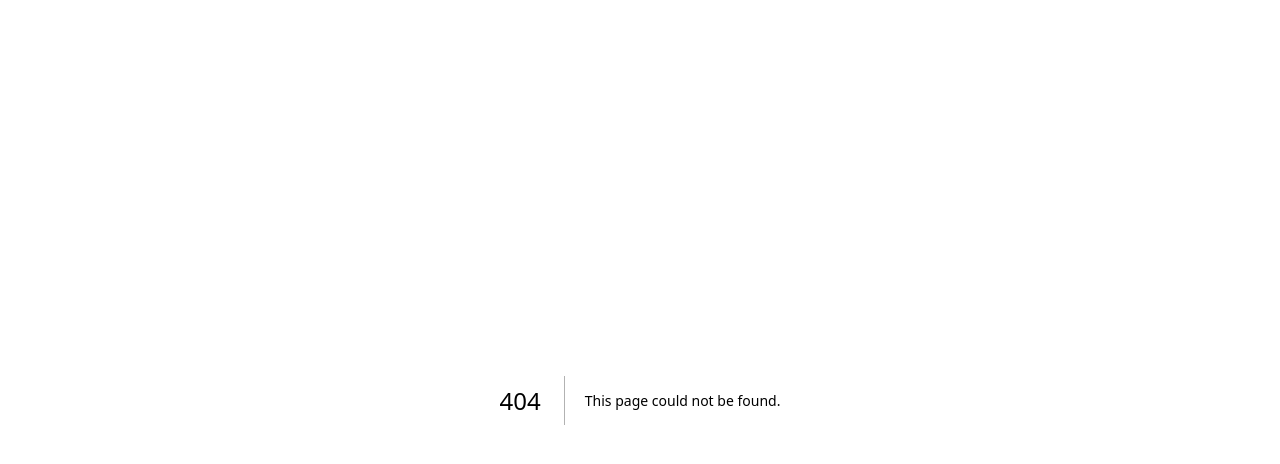
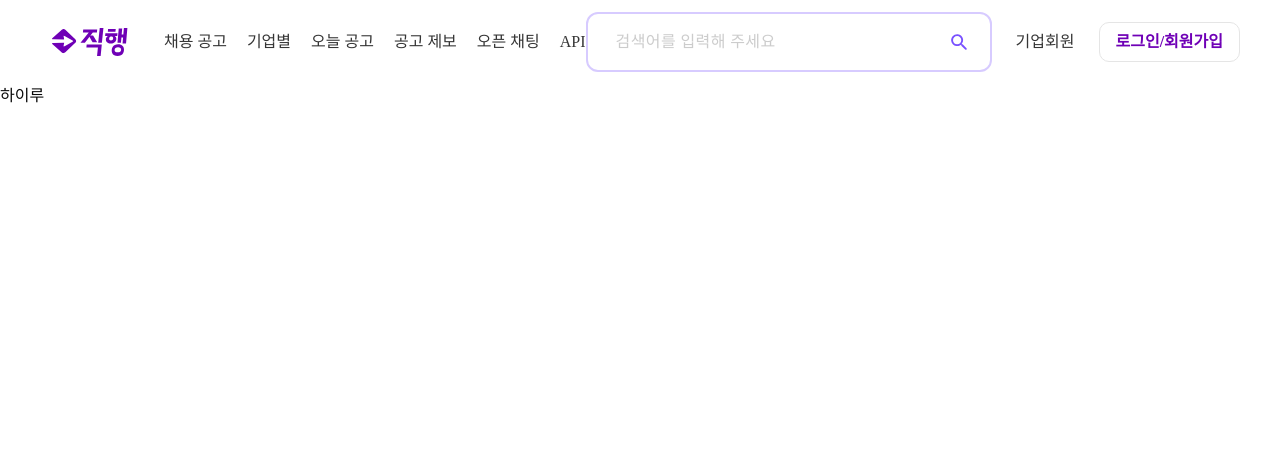
Before and after one commit to zighangbok/Frontend, a Next.js app: page /jobs in a window 1280 px wide. Before the commit this address had no page. Shown: the top 464 px of the page. Built offline with nearby package versions, Linux system fonts and the light colour scheme; a web font is replaced by a local one.

Commit message:
feat: 헤더 구현

```diff
--- /dev/null
+++ b/src/app/jobs/page.tsx
@@ -0,0 +1,10 @@
+import Header from '@/components/header';
+
+export default function Jobs() {
+  return (
+    <div>
+      <Header />
+      하이루
+    </div>
+  );
+}
--- /dev/null
+++ b/src/components/header/index.tsx
@@ -0,0 +1,71 @@
+'use client';
+
+import { useRouter } from 'next/navigation';
+import Image from 'next/image';
+
+export default function Header() {
+  const router = useRouter();
+
+  // 헤더 좌측 메뉴
+  const navMenu = [
+    '채용 공고',
+    '기업별',
+    '오늘 공고',
+    '공고 제보',
+    '오픈 채팅',
+    'API',
+  ];
+
+  return (
+    <div className="relative z-10 box-border flex w-full flex-row items-center justify-between py-5 md:px-10 md:py-3">
+      <div className="ml-3 flex items-center gap-5">
+        <Image
+          src="/icons/header-logo.svg"
+          alt={'zinghang logo'}
+          width={60.5}
+          height={24}
+          className="mr-4 h-[24px] w-[60.5px] flex-shrink-0 md:h-[40px] md:w-[76px] md:flex-shrink"
+        />
+        {navMenu.map((item) => (
+          <div
+            key={item}
+            className="relative hidden font-medium text-[#353535] sm:block"
+          >
+            {item}
+          </div>
+        ))}
+      </div>
+
+      <div className="flex flex-1 items-center justify-end gap-3 md:gap-6">
+        <div className="flex w-full flex-1 items-center justify-center px-4 md:px-0">
+          <div className="relative flex h-12 w-full items-center justify-between rounded-[12px] border-2 border-[#D7CBFF] bg-[#FFFFFF] py-4 pl-5 text-[#999999] md:h-auto md:max-w-md md:pl-7">
+            <input
+              type="text"
+              placeholder="검색어를 입력해 주세요"
+              className="w-full bg-[#FFFFFF] text-start font-medium tracking-wide outline-none"
+            />
+            <div className="hover:bg-primary/10 active:bg-primary/30 flex h-6 w-6 cursor-pointer items-center rounded-full text-[#999999] md:mr-5">
+              <Image
+                src="/icons/search.svg"
+                alt="search"
+                width={24}
+                height={24}
+              />
+            </div>
+          </div>
+        </div>
+
+        <div className="relative hidden font-medium text-[#353535] sm:block">
+          기업회원
+        </div>
+
+        <button
+          onClick={() => router.push('/join')}
+          className="md:border-line ds-Button2-16sb flex min-h-8 cursor-pointer items-center justify-center px-2 font-semibold text-[#6F00B6] md:min-h-10 md:rounded-lg md:border md:px-4 md:py-[0px]"
+        >
+          로그인/회원가입
+        </button>
+      </div>
+    </div>
+  );
+}
```
Also changed, not shown: public/icons/header-logo.svg (added), public/icons/search.svg (added).
